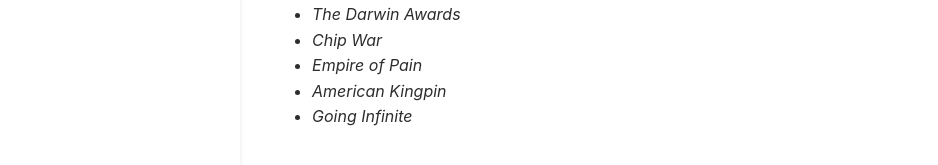
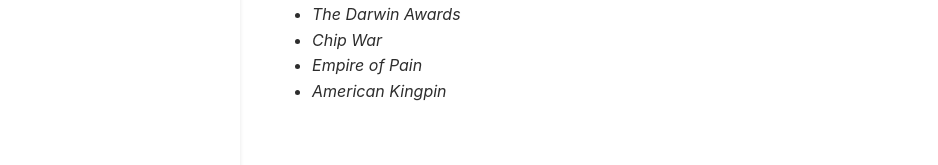
Before and after one commit to brownkat6/katrinarbrown, a Jekyll site: the page built from docs/reading.md, in a window 1280 px wide. Shown: the part 651-816 px from the top of the page, without its empty margins (0-938 px from the left). Built offline with Jekyll 4.4.1, drawn with Linux system fonts in a browser that asks for light colours.

```diff
--- a/docs/reading.md
+++ b/docs/reading.md
@@ -30,4 +30,3 @@
 - *Chip War*
 - *Empire of Pain*
 - *American Kingpin*
-- *Going Infinite*
```
